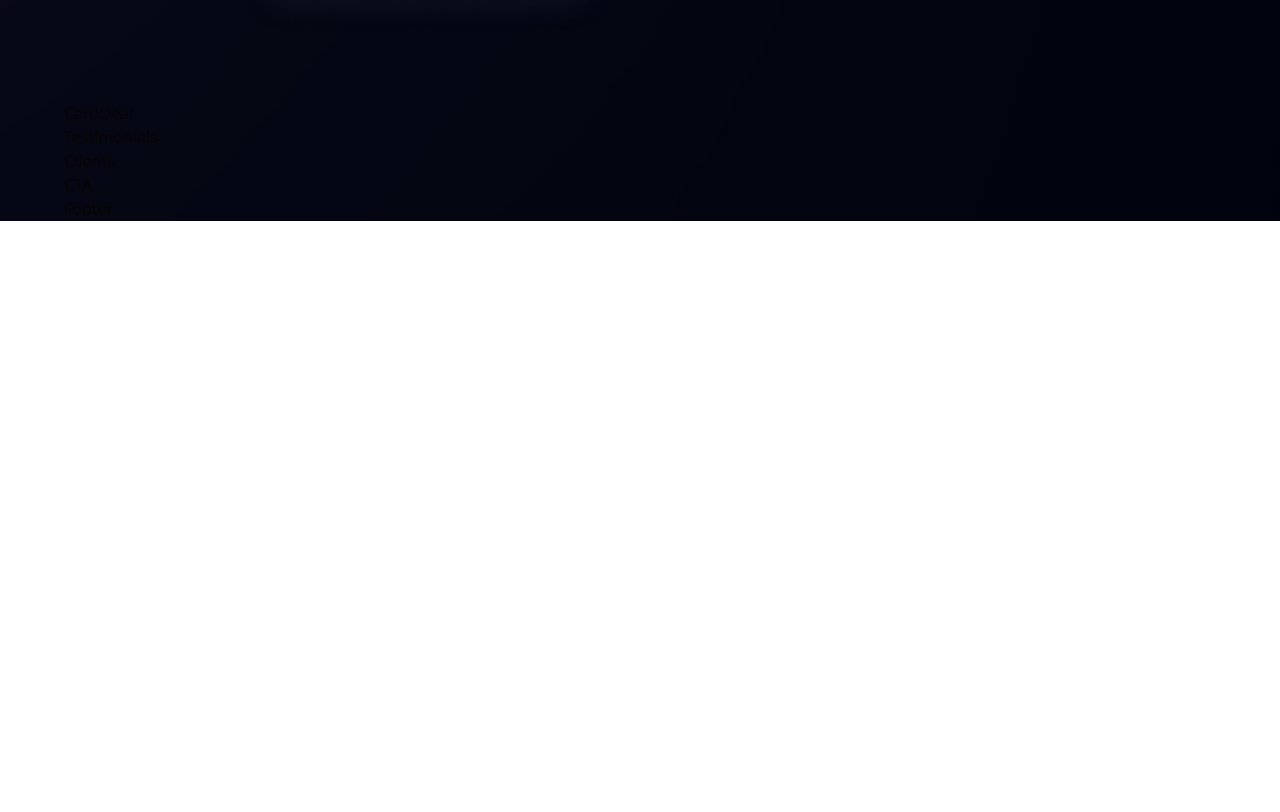
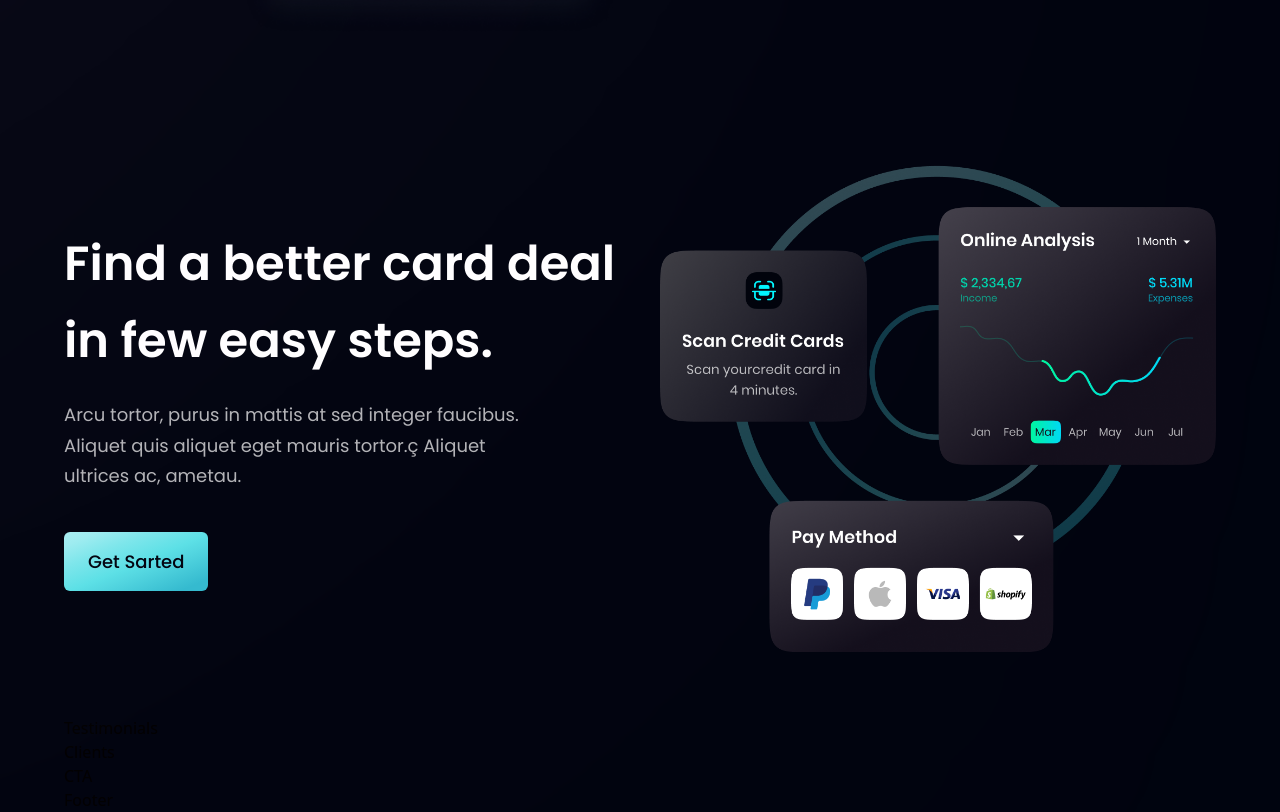
Before and after one commit to ongcl03/bank_modern_app, a React (Vite) app: page / in a window 1280 px wide. Shown: the part 2088-2900 px from the top of the page. Before the commit the page ends 2309 px from the top, so only its background shows below. Built offline with nearby package versions, Linux system fonts and the light colour scheme.

Commit message:
Create the CardDeal Component

```diff
--- a/src/components/CardDeal.jsx
+++ b/src/components/CardDeal.jsx
@@ -1,7 +1,25 @@
-import React from "react";
+import { card } from "../assets";
+import styles, { layout } from "../style";
+import Button from "./Button";
 
-const CardDeal = () => {
-  return <div>CardDeal</div>;
-};
+const CardDeal = () => (
+  <section className={layout.section}>
+    <div className={layout.sectionInfo}>
+      <h2 className={styles.heading2}>
+        Find a better card deal <br className="sm:block hidden" /> in few easy
+        steps.
+      </h2>
+      <p className={`${styles.paragraph} max-w-[470px] mt-5`}>
+        Arcu tortor, purus in mattis at sed integer faucibus. Aliquet quis
+        aliquet eget mauris tortor.ç Aliquet ultrices ac, ametau.
+      </p>
+      <Button styles="mt-10" />
+    </div>
+
+    <div className={layout.sectionImg}>
+      <img src={card} alt="card" className="w-[100%] h-[100%]" />
+    </div>
+  </section>
+);
 
 export default CardDeal;
```
